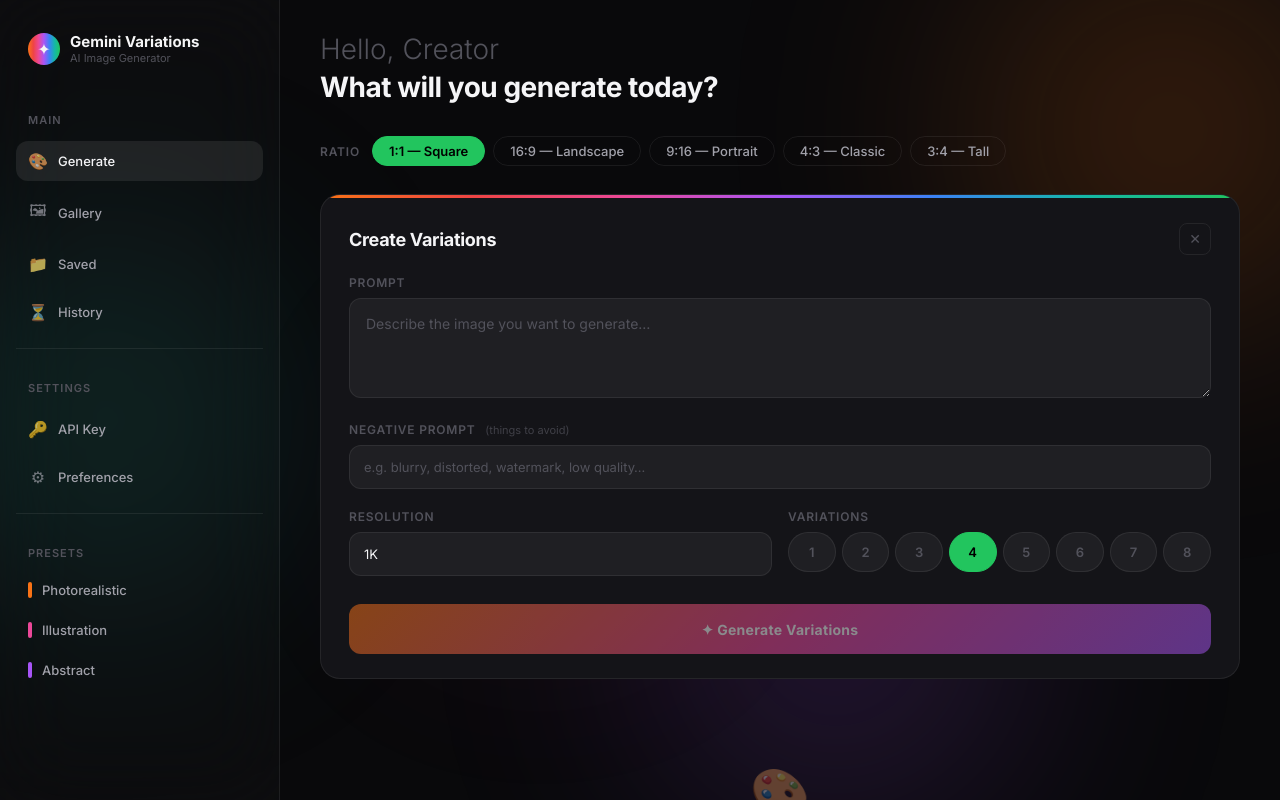
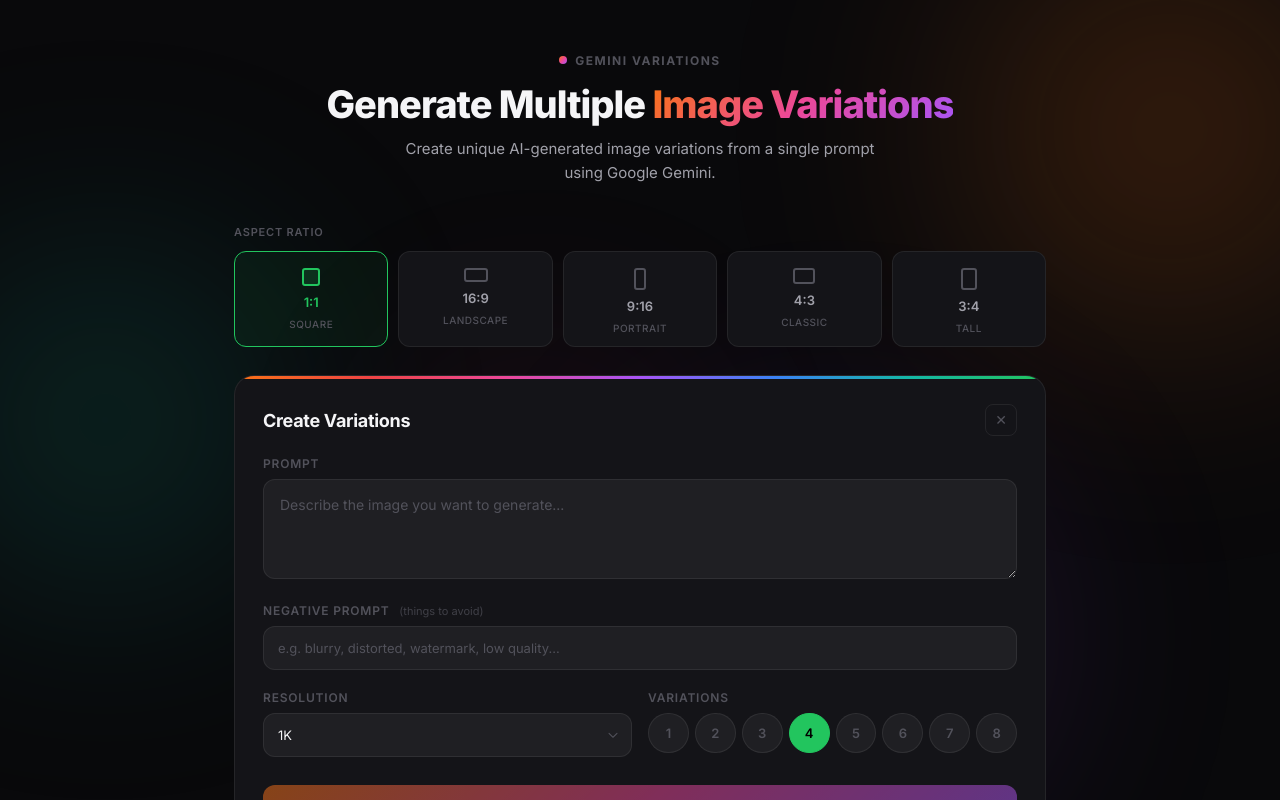
Before and after one commit to matt-norris/gemini-multiple-variations, a Next.js app: page / in a window 1280 px wide. Built offline with nearby package versions, Linux system fonts and the light colour scheme.

Commit message:
feat: Redesign application layout, introduce new header, and enhance aspect ratio selection with visual previews.

```diff
--- a/app/globals.css
+++ b/app/globals.css
@@ -3,26 +3,20 @@
 :root {
   --bg-primary: #09090b;
   --bg-secondary: #0f0f13;
-  --bg-card: rgba(255, 255, 255, 0.03);
   --bg-card-solid: #141418;
   --bg-card-hover: rgba(255, 255, 255, 0.06);
   --bg-input: rgba(255, 255, 255, 0.05);
   --bg-input-focus: rgba(255, 255, 255, 0.08);
-  --bg-sidebar: rgba(255, 255, 255, 0.02);
   --border-default: rgba(255, 255, 255, 0.07);
   --border-hover: rgba(255, 255, 255, 0.12);
   --border-focus: rgba(255, 255, 255, 0.2);
   --text-primary: #f5f5f7;
   --text-secondary: #a1a1aa;
   --text-muted: #52525b;
-  --text-heading: #e4e4e7;
   --accent-orange: #f97316;
   --accent-pink: #ec4899;
   --accent-purple: #a855f7;
-  --accent-blue: #3b82f6;
-  --accent-teal: #14b8a6;
   --accent-green: #22c55e;
-  --accent-yellow: #eab308;
   --gradient-rainbow: linear-gradient(90deg, #f97316, #ef4444, #ec4899, #a855f7, #3b82f6, #14b8a6, #22c55e);
   --gradient-warm: linear-gradient(135deg, #f97316, #ec4899, #a855f7);
   --radius-sm: 8px;
@@ -147,212 +141,143 @@
 }
 
 /* ---- Layout ---- */
-.app-shell {
+.app-container {
   position: relative;
   z-index: 1;
-  display: grid;
-  grid-template-columns: 280px 1fr;
+  max-width: 860px;
+  margin: 0 auto;
+  padding: 48px 24px 80px;
   min-height: 100vh;
 }
 
-/* ---- Sidebar ---- */
-.sidebar {
-  background: var(--bg-sidebar);
-  border-right: 1px solid var(--border-default);
-  padding: 24px 16px;
-  display: flex;
-  flex-direction: column;
-  gap: 8px;
-  backdrop-filter: blur(40px);
-  -webkit-backdrop-filter: blur(40px);
+/* ---- Header ---- */
+.app-header {
+  text-align: center;
+  margin-bottom: 40px;
 }
 
-.sidebar-brand {
-  display: flex;
+.brand-badge {
+  display: inline-flex;
   align-items: center;
-  gap: 10px;
-  padding: 8px 12px;
-  margin-bottom: 16px;
+  gap: 8px;
+  font-size: 12px;
+  font-weight: 700;
+  letter-spacing: 1.5px;
+  text-transform: uppercase;
+  color: var(--text-muted);
+  margin-bottom: 14px;
 }
 
-.brand-icon {
-  width: 32px;
-  height: 32px;
+.brand-dot {
+  width: 8px;
+  height: 8px;
   border-radius: 50%;
-  background: var(--gradient-rainbow);
-  display: flex;
-  align-items: center;
-  justify-content: center;
-  font-size: 16px;
+  background: var(--gradient-warm);
 }
 
-.brand-name {
-  font-size: 15px;
-  font-weight: 700;
+.app-title {
+  font-size: 38px;
+  font-weight: 800;
+  letter-spacing: -1px;
+  line-height: 1.2;
+  margin-bottom: 10px;
   color: var(--text-primary);
 }
 
-.brand-sub {
-  font-size: 11px;
-  color: var(--text-muted);
-  font-weight: 400;
+.gradient-text {
+  background: var(--gradient-warm);
+  -webkit-background-clip: text;
+  -webkit-text-fill-color: transparent;
+  background-clip: text;
 }
 
-.sidebar-section-label {
+.app-subtitle {
+  color: var(--text-secondary);
+  font-size: 15px;
+  font-weight: 400;
+  max-width: 480px;
+  margin: 0 auto;
+  line-height: 1.6;
+}
+
+/* ---- Ratio Cards ---- */
+.ratio-section {
+  margin-bottom: 28px;
+}
+
+.ratio-section-label {
+  display: block;
   font-size: 11px;
   font-weight: 600;
   color: var(--text-muted);
   text-transform: uppercase;
-  letter-spacing: 1px;
-  padding: 16px 12px 6px;
+  letter-spacing: 0.8px;
+  margin-bottom: 12px;
 }
 
-.sidebar-item {
+.ratio-grid {
+  display: grid;
+  grid-template-columns: repeat(5, 1fr);
+  gap: 10px;
+}
+
+.ratio-card {
   display: flex;
+  flex-direction: column;
   align-items: center;
-  gap: 10px;
-  padding: 10px 12px;
+  gap: 8px;
+  padding: 16px 8px 12px;
+  background: var(--bg-card-solid);
+  border: 1px solid var(--border-default);
   border-radius: var(--radius-md);
-  color: var(--text-secondary);
-  font-size: 13px;
-  font-weight: 500;
   cursor: pointer;
   transition: all 0.2s ease;
-  border: none;
-  background: none;
-  width: 100%;
-  text-align: left;
   font-family: inherit;
 }
 
-.sidebar-item:hover {
-  background: rgba(255, 255, 255, 0.05);
-  color: var(--text-primary);
+.ratio-card:hover {
+  border-color: var(--border-hover);
+  background: rgba(255, 255, 255, 0.04);
 }
 
-.sidebar-item.active {
-  background: rgba(255, 255, 255, 0.08);
-  color: var(--text-primary);
+.ratio-card.active {
+  border-color: var(--accent-green);
+  background: rgba(34, 197, 94, 0.06);
 }
 
-.sidebar-item-icon {
-  font-size: 16px;
-  width: 20px;
-  text-align: center;
-  opacity: 0.7;
-}
-
-.sidebar-divider {
-  height: 1px;
-  background: var(--border-default);
-  margin: 8px 0;
-}
-
-/* Topic indicators */
-.sidebar-topic {
-  display: flex;
-  align-items: center;
-  gap: 10px;
-  padding: 8px 12px;
-  border-radius: var(--radius-sm);
-  color: var(--text-secondary);
-  font-size: 13px;
-  font-weight: 500;
-  cursor: pointer;
-  transition: all 0.2s ease;
-}
-
-.sidebar-topic:hover {
-  color: var(--text-primary);
-}
-
-.topic-dot {
-  width: 4px;
-  height: 16px;
-  border-radius: 2px;
+.ratio-preview {
+  border: 2px solid var(--text-muted);
+  border-radius: 3px;
+  transition: border-color 0.2s ease;
   flex-shrink: 0;
 }
 
-.topic-dot--orange {
-  background: var(--accent-orange);
+.ratio-card:hover .ratio-preview {
+  border-color: var(--text-secondary);
 }
 
-.topic-dot--pink {
-  background: var(--accent-pink);
+.ratio-card.active .ratio-preview {
+  border-color: var(--accent-green);
+  background: rgba(34, 197, 94, 0.15);
 }
 
-.topic-dot--purple {
-  background: var(--accent-purple);
+.ratio-label {
+  font-size: 13px;
+  font-weight: 600;
+  color: var(--text-secondary);
+  transition: color 0.2s ease;
 }
 
-/* ---- Main Content ---- */
-.main-content {
-  padding: 32px 40px 80px;
-  overflow-y: auto;
-  max-height: 100vh;
+.ratio-card.active .ratio-label {
+  color: var(--accent-green);
 }
 
-/* ---- Greeting ---- */
-.greeting {
-  margin-bottom: 32px;
-}
-
-.greeting-hello {
-  font-size: 28px;
-  font-weight: 300;
-  color: var(--text-muted);
-  margin-bottom: 4px;
-}
-
-.greeting-question {
-  font-size: 28px;
-  font-weight: 700;
-  color: var(--text-primary);
-  letter-spacing: -0.5px;
-}
-
-/* ---- Workspace Pill Tags ---- */
-.workspace-bar {
-  display: flex;
-  align-items: center;
-  gap: 8px;
-  margin-bottom: 28px;
-  flex-wrap: wrap;
-}
-
-.workspace-label {
-  font-size: 12px;
-  font-weight: 600;
+.ratio-subtitle {
+  font-size: 10px;
+  font-weight: 500;
   color: var(--text-muted);
   text-transform: uppercase;
-  letter-spacing: 0.8px;
-  margin-right: 4px;
-}
-
-.workspace-pill {
-  padding: 6px 16px;
-  border-radius: var(--radius-pill);
-  font-size: 13px;
-  font-weight: 500;
-  cursor: pointer;
-  transition: all 0.2s ease;
-  border: 1px solid var(--border-default);
-  background: transparent;
-  color: var(--text-secondary);
-  font-family: inherit;
-}
-
-.workspace-pill:hover {
-  border-color: var(--border-hover);
-  color: var(--text-primary);
-  background: rgba(255, 255, 255, 0.04);
-}
-
-.workspace-pill.active {
-  background: var(--accent-green);
-  border-color: var(--accent-green);
-  color: #000;
-  font-weight: 600;
+  letter-spacing: 0.5px;
 }
 
 /* ---- Rainbow Card ---- */
@@ -362,7 +287,7 @@
   border: 1px solid var(--border-default);
   border-radius: var(--radius-xl);
   overflow: hidden;
-  margin-bottom: 24px;
+  margin-bottom: 28px;
 }
 
 .rainbow-card::before {
@@ -376,7 +301,7 @@
 }
 
 .rainbow-card-inner {
-  padding: 28px 28px 24px;
+  padding: 28px;
 }
 
 .card-header {
@@ -538,7 +463,7 @@
   color: var(--text-primary);
 }
 
-/* ---- Count Pill Selector ---- */
+/* ---- Count Pills ---- */
 .count-pills {
   display: flex;
   gap: 6px;
@@ -875,22 +800,17 @@
 }
 
 /* ---- Responsive ---- */
-@media (max-width: 900px) {
-  .app-shell {
-    grid-template-columns: 1fr;
-  }
-
-  .sidebar {
-    display: none;
-  }
-
-  .main-content {
+@media (max-width: 768px) {
+  .app-container {
     padding: 24px 16px 60px;
   }
 
-  .greeting-hello,
-  .greeting-question {
-    font-size: 22px;
+  .app-title {
+    font-size: 28px;
+  }
+
+  .ratio-grid {
+    grid-template-columns: repeat(3, 1fr);
   }
 
   .settings-grid {
--- a/app/page.tsx
+++ b/app/page.tsx
@@ -18,11 +18,11 @@
 type GalleryItem = GeneratedImage | GeneratedError;
 
 const ASPECT_RATIOS = [
-    { label: "1:1 — Square", value: "1:1" },
-    { label: "16:9 — Landscape", value: "16:9" },
-    { label: "9:16 — Portrait", value: "9:16" },
-    { label: "4:3 — Classic", value: "4:3" },
-    { label: "3:4 — Tall", value: "3:4" },
+    { label: "1:1", subtitle: "Square", value: "1:1", w: 18, h: 18 },
+    { label: "16:9", subtitle: "Landscape", value: "16:9", w: 24, h: 14 },
+    { label: "9:16", subtitle: "Portrait", value: "9:16", w: 12, h: 22 },
+    { label: "4:3", subtitle: "Classic", value: "4:3", w: 22, h: 16 },
+    { label: "3:4", subtitle: "Tall", value: "3:4", w: 16, h: 22 },
 ];
 
 const IMAGE_SIZES = [
@@ -132,92 +132,48 @@
     return (
         <>
             {/* Background orbs */}
-            <div className="bg-glow">
+            <div className="bg-glow" aria-hidden="true">
                 <div className="bg-orb bg-orb--orange" />
                 <div className="bg-orb bg-orb--teal" />
                 <div className="bg-orb bg-orb--purple" />
                 <div className="bg-orb bg-orb--pink" />
             </div>
 
-            <div className="app-shell">
-                {/* ---- Sidebar ---- */}
-                <aside className="sidebar">
-                    <div className="sidebar-brand">
-                        <div className="brand-icon">✦</div>
-                        <div>
-                            <div className="brand-name">Gemini Variations</div>
-                            <div className="brand-sub">AI Image Generator</div>
+            <div className="app-container">
+                {/* Header */}
+                <header className="app-header">
+                    <div className="brand-badge">
+                        <span className="brand-dot" />
+                        Gemini Variations
                     </div>
-                    </div>
+                    <h1 className="app-title">
+                        Generate Multiple <span className="gradient-text">Image Variations</span>
+                    </h1>
+                    <p className="app-subtitle">
+                        Create unique AI-generated image variations from a single prompt using Google Gemini.
+                    </p>
+                </header>
 
-                    <div className="sidebar-section-label">Main</div>
-                    <button className="sidebar-item active">
-                        <span className="sidebar-item-icon">🎨</span>
-                        Generate
-                    </button>
-                    <button className="sidebar-item">
-                        <span className="sidebar-item-icon">🖼</span>
-                        Gallery
-                    </button>
-                    <button className="sidebar-item">
-                        <span className="sidebar-item-icon">📁</span>
-                        Saved
-                    </button>
-                    <button className="sidebar-item">
-                        <span className="sidebar-item-icon">⏳</span>
-                        History
-                    </button>
-
-                    <div className="sidebar-divider" />
-
-                    <div className="sidebar-section-label">Settings</div>
-                    <button className="sidebar-item">
-                        <span className="sidebar-item-icon">🔑</span>
-                        API Key
-                    </button>
-                    <button className="sidebar-item">
-                        <span className="sidebar-item-icon">⚙</span>
-                        Preferences
-                    </button>
-
-                    <div className="sidebar-divider" />
-
-                    <div className="sidebar-section-label">Presets</div>
-                    <div className="sidebar-topic">
-                        <span className="topic-dot topic-dot--orange" />
-                        Photorealistic
-                    </div>
-                    <div className="sidebar-topic">
-                        <span className="topic-dot topic-dot--pink" />
-                        Illustration
-                    </div>
-                    <div className="sidebar-topic">
-                        <span className="topic-dot topic-dot--purple" />
-                        Abstract
-                    </div>
-                </aside>
-
-                {/* ---- Main Content ---- */}
-                <main className="main-content">
-                    {/* Greeting */}
-                    <div className="greeting">
-                        <div className="greeting-hello">Hello, Creator</div>
-                        <div className="greeting-question">What will you generate today?</div>
-                    </div>
-
-                    {/* Workspace pills - aspect ratio quick select */}
-                    <div className="workspace-bar">
-                        <span className="workspace-label">Ratio</span>
+                {/* Aspect Ratio Selector */}
+                <div className="ratio-section">
+                    <span className="ratio-section-label">Aspect Ratio</span>
+                    <div className="ratio-grid">
                         {ASPECT_RATIOS.map((ar) => (
                             <button
                                 key={ar.value}
-                                className={`workspace-pill${aspectRatio === ar.value ? " active" : ""}`}
+                                className={`ratio-card${aspectRatio === ar.value ? " active" : ""}`}
                                 onClick={() => setAspectRatio(ar.value)}
                                 disabled={loading}
                             >
-                                {ar.label}
+                                <div
+                                    className="ratio-preview"
+                                    style={{ width: ar.w, height: ar.h }}
+                                />
+                                <div className="ratio-label">{ar.label}</div>
+                                <div className="ratio-subtitle">{ar.subtitle}</div>
                             </button>
                         ))}
+                    </div>
                 </div>
 
                 {/* Prompt Card */}
@@ -226,16 +182,27 @@
                         <div className="card-header">
                             <h2 className="card-title">Create Variations</h2>
                             <div className="card-actions">
-                                    <button className="icon-btn" title="Clear" onClick={() => { setPrompt(""); setNegativePrompt(""); }}>✕</button>
+                                <button
+                                    className="icon-btn"
+                                    title="Clear"
+                                    onClick={() => {
+                                        setPrompt("");
+                                        setNegativePrompt("");
+                                    }}
+                                >
+                                    &#x2715;
+                                </button>
                             </div>
                         </div>
 
                         <div className="form-group">
-                                <label className="form-label" htmlFor="prompt">Prompt</label>
+                            <label className="form-label" htmlFor="prompt">
+                                Prompt
+                            </label>
                             <textarea
                                 id="prompt"
                                 className="prompt-textarea"
-                                    placeholder="Describe the image you want to generate…"
+                                placeholder="Describe the image you want to generate..."
                                 value={prompt}
                                 onChange={(e) => setPrompt(e.target.value)}
                                 disabled={loading}
@@ -244,13 +211,14 @@
 
                         <div className="form-group">
                             <label className="form-label" htmlFor="negativePrompt">
-                                    Negative Prompt <span className="hint">(things to avoid)</span>
+                                Negative Prompt{" "}
+                                <span className="hint">(things to avoid)</span>
                             </label>
                             <input
                                 id="negativePrompt"
                                 className="text-input"
                                 type="text"
-                                    placeholder="e.g. blurry, distorted, watermark, low quality…"
+                                placeholder="e.g. blurry, distorted, watermark, low quality..."
                                 value={negativePrompt}
                                 onChange={(e) => setNegativePrompt(e.target.value)}
                                 disabled={loading}
@@ -259,7 +227,9 @@
 
                         <div className="settings-grid">
                             <div className="form-group">
-                                    <label className="form-label" htmlFor="imageSize">Resolution</label>
+                                <label className="form-label" htmlFor="imageSize">
+                                    Resolution
+                                </label>
                                 <select
                                     id="imageSize"
                                     className="select-input"
@@ -268,7 +238,9 @@
                                     disabled={loading}
                                 >
                                     {IMAGE_SIZES.map((sz) => (
-                                            <option key={sz.value} value={sz.value}>{sz.label}</option>
+                                        <option key={sz.value} value={sz.value}>
+                                            {sz.label}
+                                        </option>
                                     ))}
                                 </select>
                             </div>
@@ -298,10 +270,10 @@
                                 {loading ? (
                                     <>
                                         <span className="spinner" />
-                                            Generating…
+                                        Generating...
                                     </>
                                 ) : (
-                                        <>✦ Generate Variations</>
+                                    <>&#x2726; Generate Variations</>
                                 )}
                             </span>
                         </button>
@@ -312,8 +284,10 @@
                 {loading && (
                     <div className="progress-section">
                         <div className="progress-info">
-                                <span className="progress-label">Generating images…</span>
-                                <span className="progress-count">{completedCount} / {count}</span>
+                            <span className="progress-label">Generating images...</span>
+                            <span className="progress-count">
+                                {completedCount} / {count}
+                            </span>
                         </div>
                         <div className="progress-track">
                             <div
@@ -331,7 +305,9 @@
                             <h2 className="gallery-title">Generated Variations</h2>
                             <span className="gallery-count">
                                 {gallery.filter((g) => g.type === "image").length} image
-                                    {gallery.filter((g) => g.type === "image").length !== 1 ? "s" : ""}
+                                {gallery.filter((g) => g.type === "image").length !== 1
+                                    ? "s"
+                                    : ""}
                             </span>
                         </div>
 
@@ -340,7 +316,7 @@
                                 if (item.type === "error") {
                                     return (
                                         <div key={idx} className="error-card">
-                                                <span className="error-icon">⚠</span>
+                                            <span className="error-icon">&#x26A0;</span>
                                             <span className="error-text">{item.error}</span>
                                         </div>
                                     );
@@ -356,12 +332,14 @@
                                             alt={`Variation ${idx + 1}`}
                                         />
                                         <div className="image-card-footer">
-                                                <span className="image-card-label">Variation {idx + 1}</span>
+                                            <span className="image-card-label">
+                                                Variation {idx + 1}
+                                            </span>
                                             <button
                                                 className="download-btn"
                                                 onClick={() => downloadImage(item, idx)}
                                             >
-                                                    ↓ Save
+                                                &#x2193; Save
                                             </button>
                                         </div>
                                     </div>
@@ -369,11 +347,13 @@
                             })}
 
                             {loading &&
-                                    Array.from({ length: Math.max(0, count - completedCount) }).map((_, i) => (
+                                Array.from({
+                                    length: Math.max(0, count - completedCount),
+                                }).map((_, i) => (
                                     <div key={`ph-${i}`} className="placeholder-card">
                                         <div className="placeholder-inner">
-                                                <div className="placeholder-icon">✦</div>
-                                                <div className="placeholder-text">Generating…</div>
+                                            <div className="placeholder-icon">&#x2726;</div>
+                                            <div className="placeholder-text">Generating...</div>
                                         </div>
                                     </div>
                                 ))}
@@ -384,14 +364,14 @@
                 {/* Empty State */}
                 {!loading && gallery.length === 0 && (
                     <div className="empty-state">
-                            <div className="empty-icon">🎨</div>
+                        <div className="empty-icon">&#x2726;</div>
                         <div className="empty-title">No images yet</div>
                         <div className="empty-subtitle">
-                                Enter a prompt above and click Generate to create AI image variations
+                            Enter a prompt above and click Generate to create AI image
+                            variations
                         </div>
                     </div>
                 )}
-                </main>
             </div>
         </>
     );
```
Also changed, not shown: 1 other file (tests, documents, lock files or other folders). Lines whose indentation alone changed are shown as unchanged.
